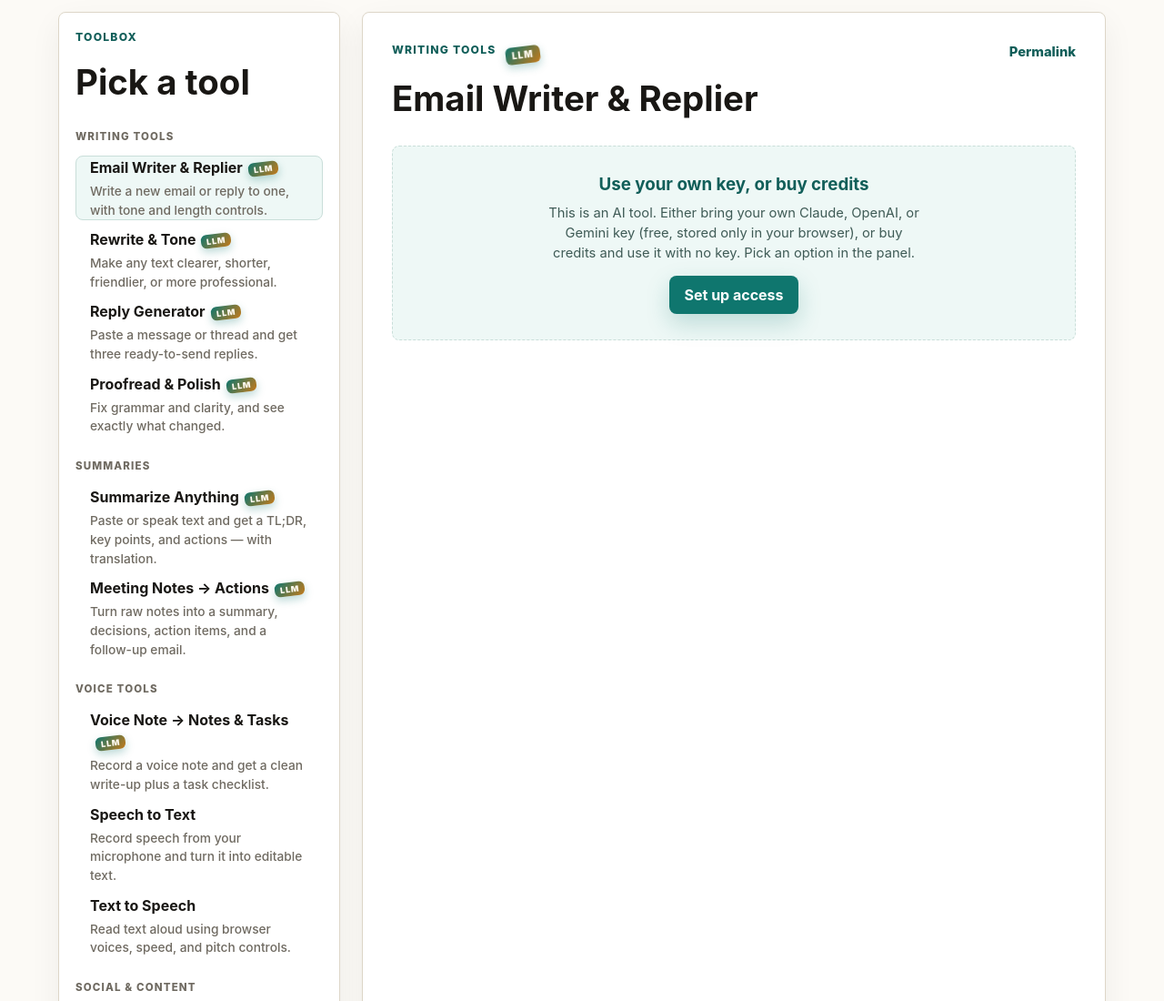
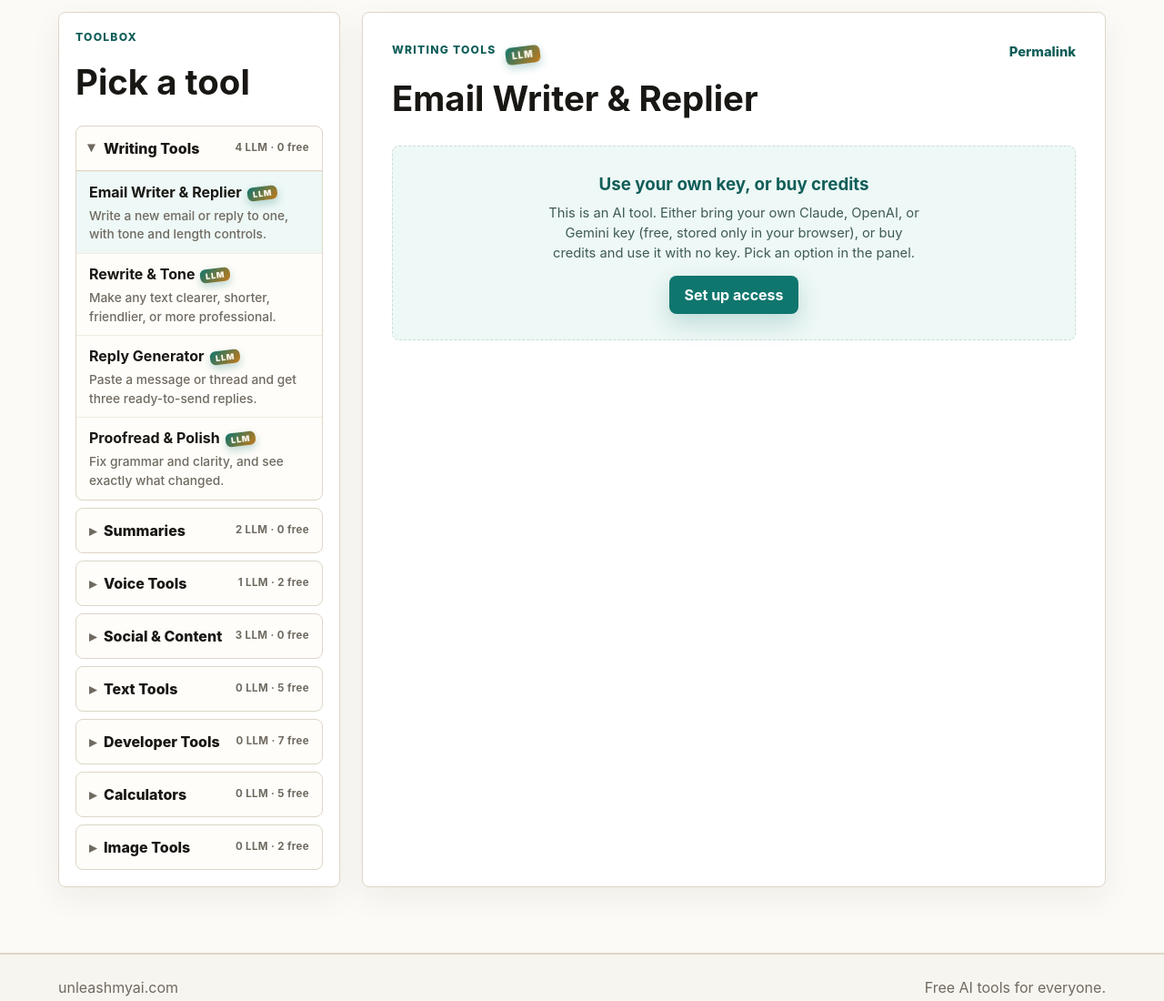
Before and after one commit to rohitatp/unleashmyai, a website: page public/index.html in a window 1280 px wide. Shown: the part 1100-2200 px from the top of the page at 91% size. Drawn offline with Linux system fonts and the light colour scheme.

Commit message:
Make the tool picker collapsible dropdowns with per-category counts
The flat 31-tool sidebar was too long. Render each category as a native
<details> dropdown; the header shows "X LLM · Y free" counts. Only the active
tool's category is open by default (keeps the list short), and user-opened
dropdowns are preserved across re-renders.

Verified: node --check; harness confirms 8 dropdowns, correct counts per
category, and exactly one open by default.

Co-Authored-By: Claude Opus 4.8 (1M context) <noreply@anthropic.com>

```diff
--- a/public/app.js
+++ b/public/app.js
@@ -25,12 +25,24 @@ function renderToolList(activeId) {
     }
     byCategory.get(tool.category).push(tool);
   }
+  // Preserve which dropdowns the user had open across re-renders.
+  const openCats = new Set(
+    Array.from(document.querySelectorAll(".tool-cat[open]")).map((d) => d.dataset.cat)
+  );
+
   toolList.innerHTML = order
-    .map(
-      (category) =>
-        `<p class="tool-group">${escapeHtml(category)}</p>` +
-        byCategory
-          .get(category)
+    .map((category) => {
+      const tools = byCategory.get(category);
+      const llm = tools.filter((t) => t.llm).length;
+      const free = tools.length - llm;
+      const hasActive = tools.some((t) => t.id === activeId);
+      const open = openCats.has(category) || hasActive;
+      return `<details class="tool-cat" data-cat="${escapeHtml(category)}" ${open ? "open" : ""}>
+        <summary>
+          <span class="tool-cat-name">${escapeHtml(category)}</span>
+          <span class="tool-cat-count">${llm} LLM · ${free} free</span>
+        </summary>
+        ${tools
           .map(
             (tool) =>
               `<button class="tool-tab ${tool.id === activeId ? "active" : ""}" data-tool-id="${tool.id}">
@@ -38,8 +50,9 @@ function renderToolList(activeId) {
                 <span>${escapeHtml(tool.summary)}</span>
               </button>`
           )
-          .join("")
-    )
+          .join("")}
+      </details>`;
+    })
     .join("");
 }
 
--- a/public/styles.css
+++ b/public/styles.css
@@ -738,3 +738,54 @@ button:disabled {
 .tool-group:first-child {
   margin-top: 4px;
 }
+
+/* Collapsible tool categories (dropdowns) */
+.tool-cat {
+  border: 1px solid var(--line);
+  border-radius: 8px;
+  background: #fffdf9;
+  overflow: hidden;
+}
+.tool-cat > summary {
+  list-style: none;
+  cursor: pointer;
+  display: flex;
+  align-items: center;
+  justify-content: space-between;
+  gap: 8px;
+  padding: 12px 14px;
+  font-weight: 800;
+  user-select: none;
+}
+.tool-cat > summary::-webkit-details-marker { display: none; }
+.tool-cat-name::before {
+  content: "\25B8"; /* ▸ */
+  color: var(--muted);
+  margin-right: 8px;
+  display: inline-block;
+  transition: transform 120ms ease;
+}
+.tool-cat[open] .tool-cat-name::before { transform: rotate(90deg); }
+.tool-cat-count {
+  color: var(--muted);
+  font-size: 0.72rem;
+  font-weight: 700;
+  letter-spacing: 0.03em;
+  white-space: nowrap;
+}
+.tool-cat[open] > summary { border-bottom: 1px solid var(--line); }
+.tool-cat > summary:hover { background: #f4f1ea; }
+
+/* Tool buttons inside a dropdown */
+.tool-cat .tool-tab {
+  min-height: auto;
+  border: none;
+  border-top: 1px solid #f1ece1;
+  border-radius: 0;
+  padding: 10px 14px;
+}
+.tool-cat .tool-tab:hover,
+.tool-cat .tool-tab.active {
+  background: #eef8f6;
+  border-color: #f1ece1;
+}
```
